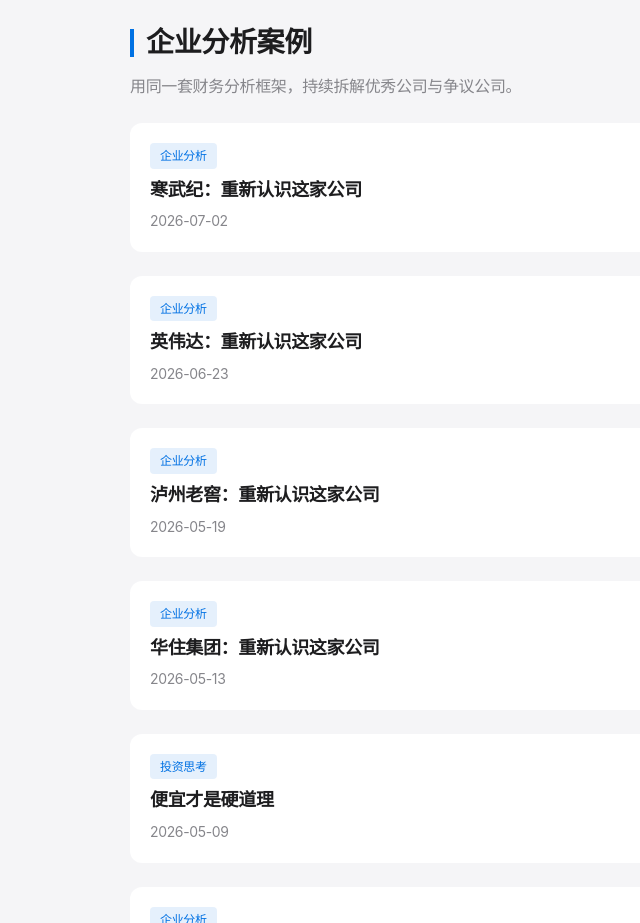
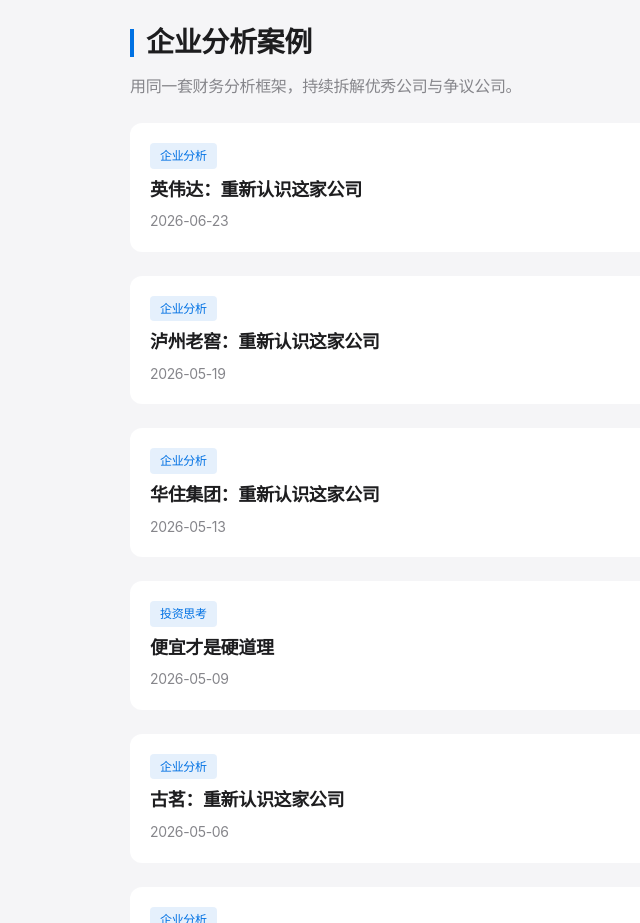
Before and after one commit to richardsun1990/dupontmaster-web-manual, a plain HTML site: page index.html in a window 1280 px wide. Shown: the part 5000-5923 px from the top of the page, without its empty margins (20-660 px from the left). Drawn offline with Linux system fonts and the light colour scheme; no server answers.

Commit message:
删除文章：寒武纪-重新认识这家公司

```diff
--- a/index.html
+++ b/index.html
@@ -1195,11 +1195,6 @@
             </h2>
             <p style="color: #86868b; font-size: 16px; line-height: 1.6; margin-bottom: 24px;">用同一套财务分析框架，持续拆解优秀公司与争议公司。</p>
             <div data-md-articles="home" data-limit="5" style="display: grid; gap: 12px;">
-                <a href="/blog/articles/%E5%AF%92%E6%AD%A6%E7%BA%AA-%E9%87%8D%E6%96%B0%E8%AE%A4%E8%AF%86%E8%BF%99%E5%AE%B6%E5%85%AC%E5%8F%B8.html" style="display: block; background: white; border-radius: 12px; padding: 20px; text-decoration: none; color: inherit; margin-bottom: 12px;">
-                    <span style="display: inline-block; background: rgba(0,113,227,0.1); color: #0071e3; padding: 4px 10px; border-radius: 4px; font-size: 12px; margin-bottom: 8px;">企业分析</span>
-                    <h3 style="font-size: 18px; font-weight: 600; margin-bottom: 8px;">寒武纪：重新认识这家公司</h3>
-                    <p style="color: #86868b; font-size: 14px;">2026-07-02</p>
-                </a>
 
                 <a href="/blog/articles/%E8%8B%B1%E4%BC%9F%E8%BE%BE-%E9%87%8D%E6%96%B0%E8%AE%A4%E8%AF%86%E8%BF%99%E5%AE%B6%E5%85%AC%E5%8F%B8.html" style="display: block; background: white; border-radius: 12px; padding: 20px; text-decoration: none; color: inherit; margin-bottom: 12px;">
                     <span style="display: inline-block; background: rgba(0,113,227,0.1); color: #0071e3; padding: 4px 10px; border-radius: 4px; font-size: 12px; margin-bottom: 8px;">企业分析</span>
```
